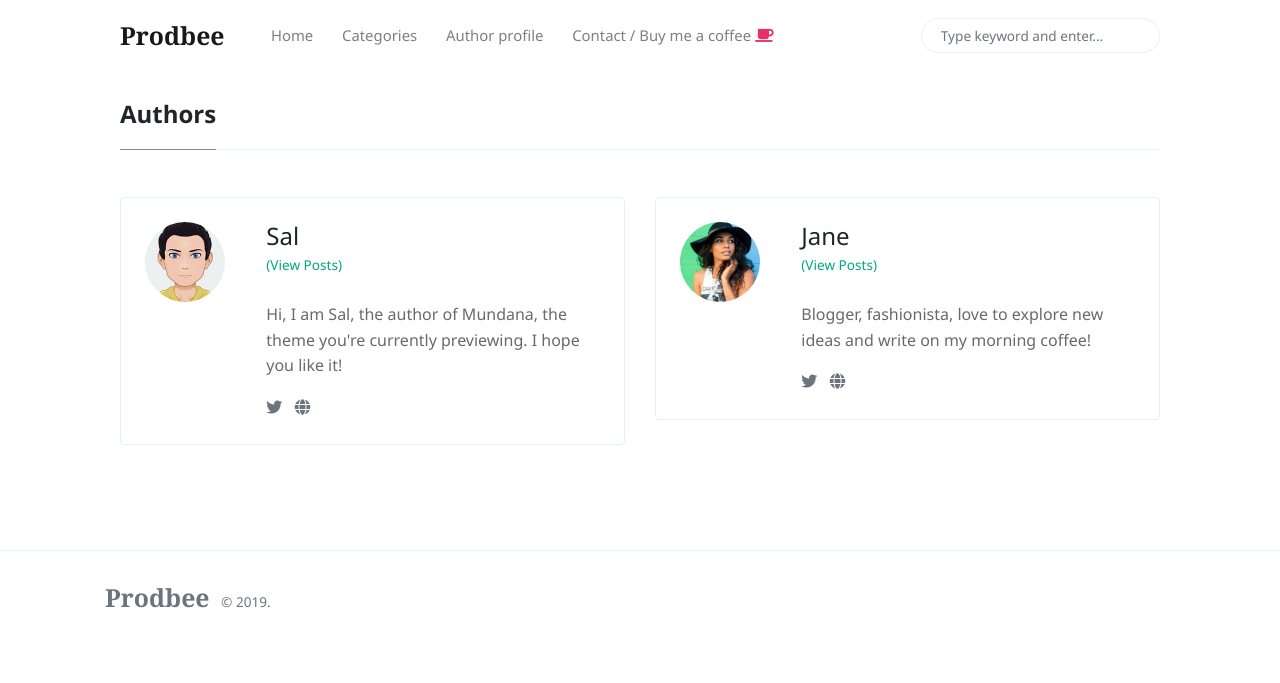
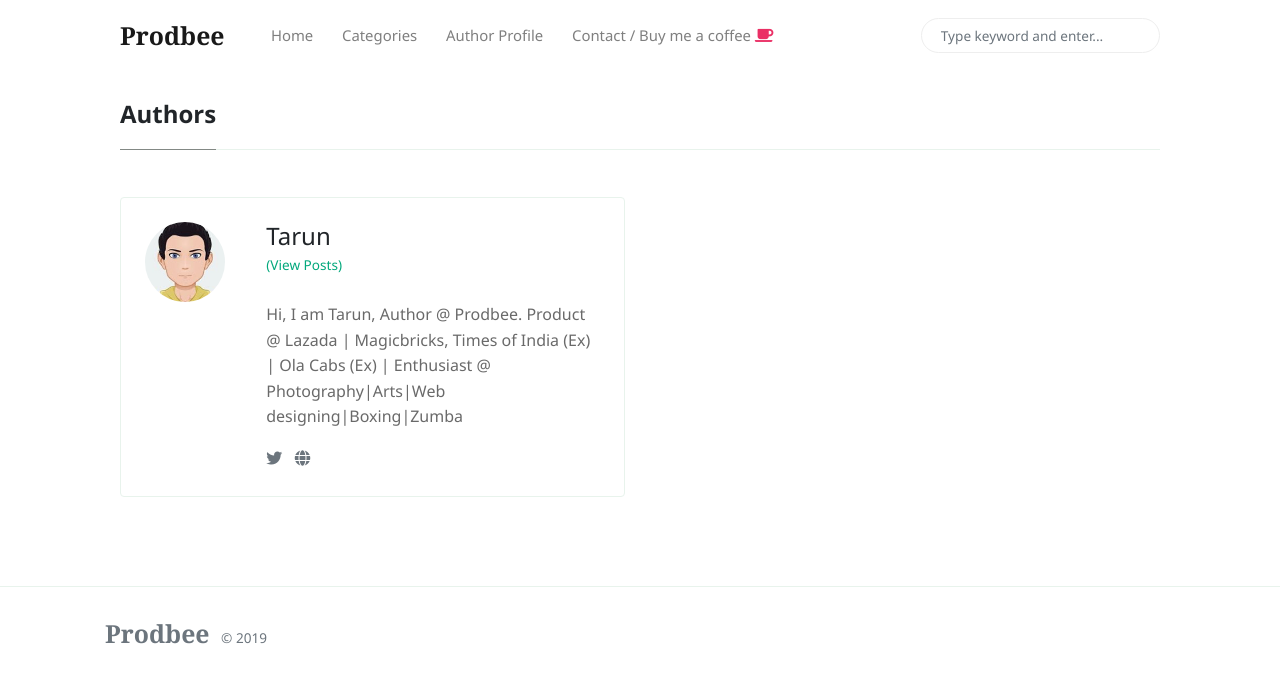
Before and after one commit to p13tarunkk/p13tarunkk.github.io, a Jekyll site: the page built from _pages/authors-list.html, in a window 1280 px wide. Shown: the top 683 px of the page. Built offline with Jekyll 4.4.1, drawn with Linux system fonts in a browser that asks for light colours; nearby versions of some CDN libraries.

Commit message:
Author list page

```diff
--- a/_config.yml
+++ b/_config.yml
@@ -19,21 +19,14 @@ plugins:
   - jekyll-seo-tag
 
 authors:
-    sal:
-      name:           Sal
-      site:           https://www.wowthemes.net
+    Tarun:
+      name:           Tarun
+      site:           https://www.linkedin.com/in/tarun-k-900a71115/
       avatar:         /assets/images/avatar1.jpg
-      bio:            "Hi, I am Sal, the author of Mundana, the theme you're currently previewing. I hope you like it!"
-      email:          wowthemesnet@gmail.com
+      bio:            "Hi, I am Tarun, Author @ Prodbee. Product @ Lazada | Magicbricks, Times of India (Ex) | Ola Cabs (Ex) | Enthusiast @ Photography|Arts|Web designing|Boxing|Zumba"
+      email:          p13tarunkk@iima.ac.in
       twitter:        https://twitter.com/wowthemesnet
 
-    jane:
-      name:           Jane
-      site:           https://www.wowthemes.net
-      avatar:         /assets/images/avatar2.jpg
-      bio:            "Blogger, fashionista, love to explore new ideas and write on my morning coffee!"
-      email:          fakemail@gmail.com
-      twitter:        https://twitter.com/wowthemesnet
 
 # Defaults
 defaults:
--- a/_includes/menu-header.html
+++ b/_includes/menu-header.html
@@ -8,7 +8,7 @@
 <a target="_blank" class="nav-link" href="{{site.baseurl}}/categories.html">Categories</a>
 </li>
 <li class="nav-item">
-<a target="_blank" class="nav-link" href="https://www.linkedin.com/in/tarun-k-900a71115/">Author profile</a>
+<a target="_blank" class="nav-link" href="https://www.linkedin.com/in/tarun-k-900a71115/">Author Profile</a>
 </li>
 <li class="nav-item">
 <a target="_blank" class="nav-link" href="{{site.baseurl}}/contact.html">Contact / Buy me a coffee <i class="fa fa-coffee text-danger"></i></a>
--- a/_layouts/default.html
+++ b/_layouts/default.html
@@ -78,7 +78,7 @@
         <div class="row align-items-center justify-content-between">
             <div>
                 <span class="navbar-brand mr-2 mb-0"><strong>Prodbee</strong></span>
-                <span> © <script>document.write(new Date().getFullYear())</script>.</span>
+                <span> © <script>document.write(new Date().getFullYear())</script></span>
 
                 <!--  Github Repo Star Btn-->
                <!-- //Tarun <a class="text-dark ml-1" target="_blank" href="https://github.com/wowthemesnet/mundana-theme-jekyll"><i class="fab fa-github"></i> Fork on Github</a> -->
```
Also changed, not shown: _pages/author-jane(removed ted_.html (renamed from _pages/author-jane.html), 3 other files.
